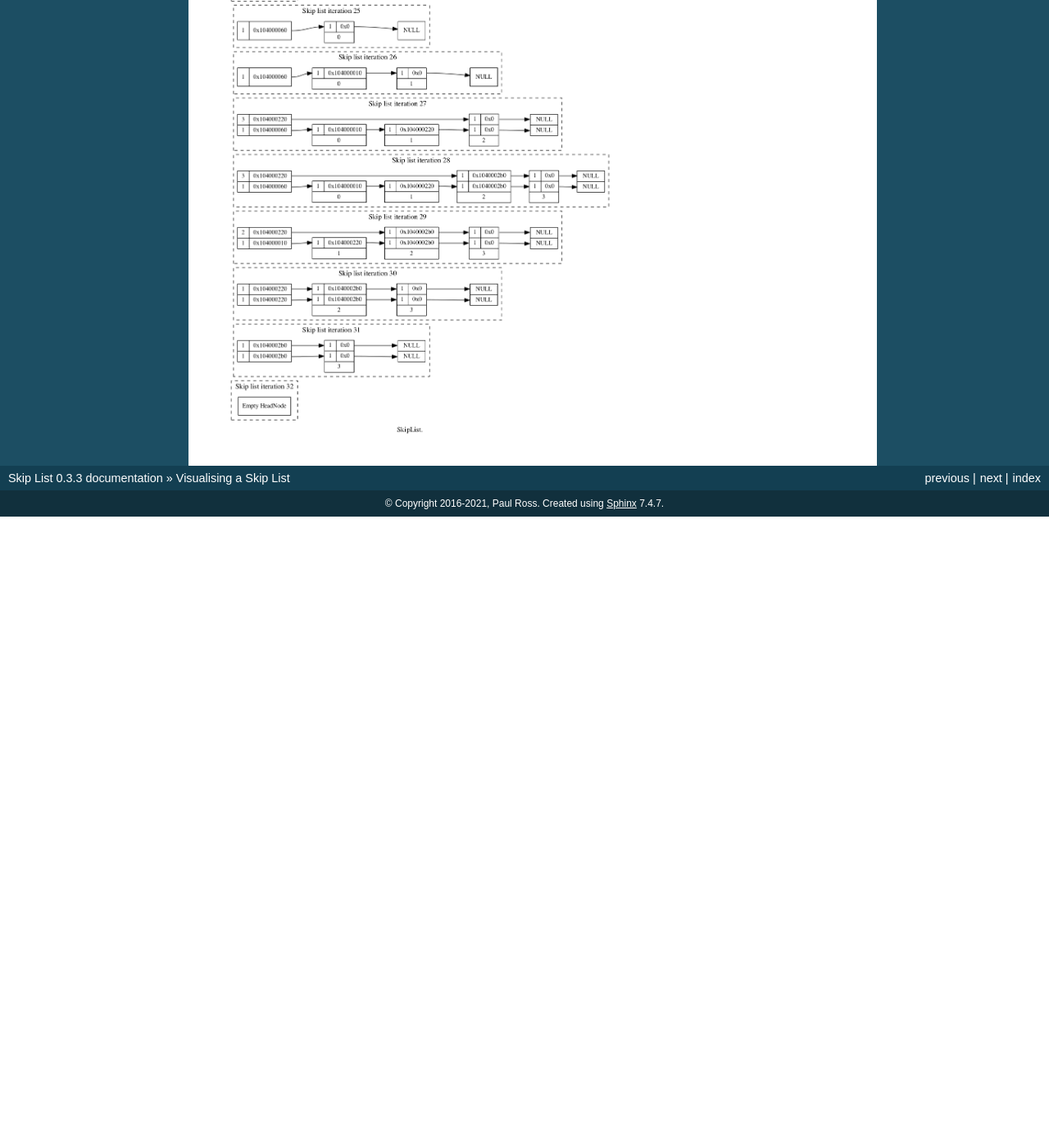
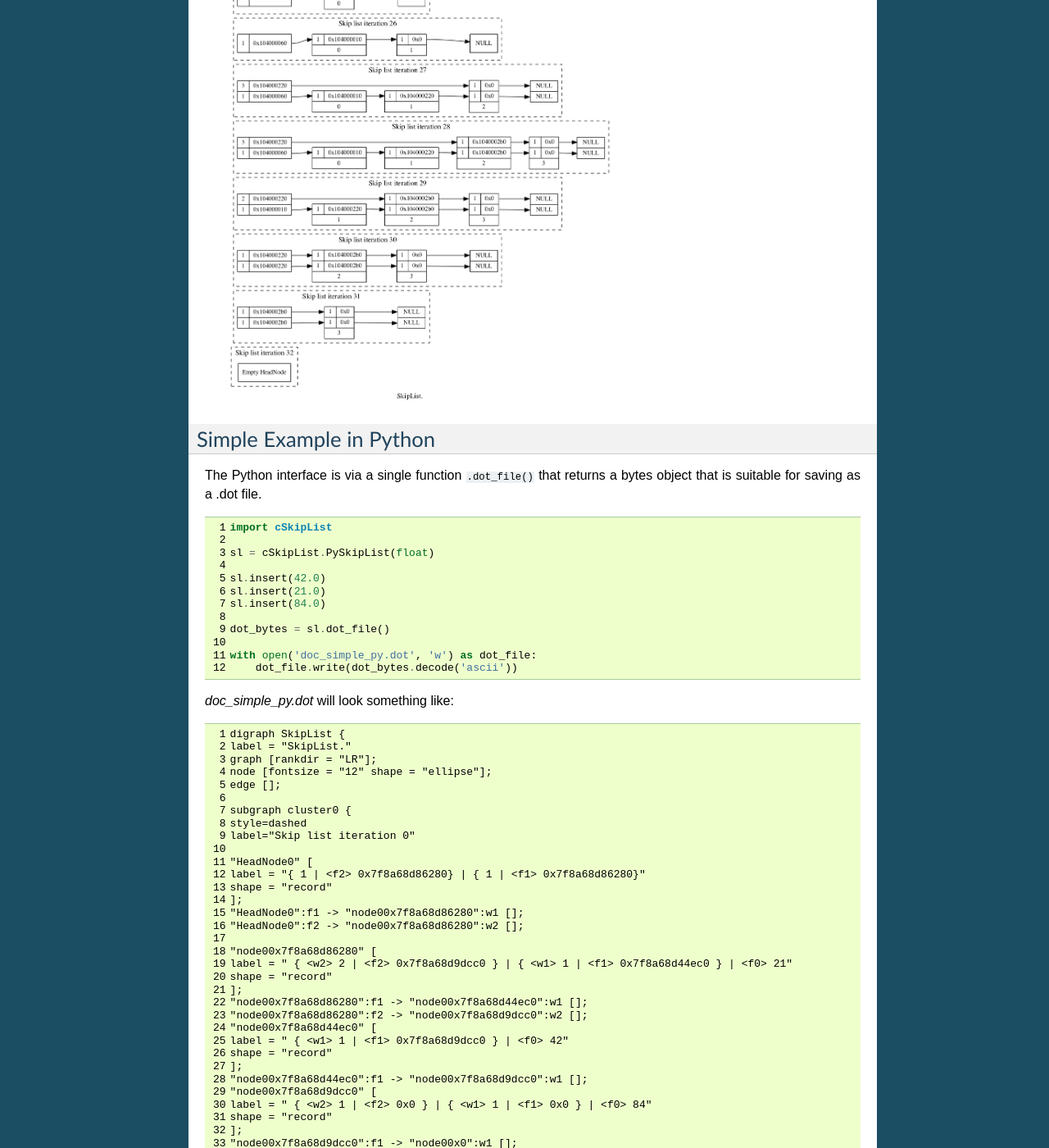
Before and after one commit to paulross/skiplist, a Sphinx documentation site: the page built from docs/source/visualisations.rst, in a window 1280 px wide and 1400 px high, scrolled down 4599 px. Shown: the whole window at 82% size. Built offline with Sphinx 7.4.7, drawn with Linux system fonts in a browser that asks for light colours; before the commit the page ends 5229 px from its top, so only the background shows below that; some of the changed text lies outside the part shown.

```diff
--- a/docs/source/introduction.rst
+++ b/docs/source/introduction.rst
@@ -33,7 +33,7 @@ This project contains a SkipList implementation in C++ with Python bindings with
 * The SkipList has exhaustive internal integrity checks.
 * Python SkipLists can be long/float/bytes/object types, the latter can have user defined comparison functions.
 * With Python 3.8+ SkipLists can be combined with the `multiprocessing.shared_memory <https://docs.python.org/3/library/multiprocessing.shared_memory.html#module-multiprocessing.shared_memory>`_ module for concurrent operation on large arrays.
-  For example see :ref:`rolling-median-mp-shared-memory-label`.
+  For example see :ref:`rolling-median-mp-shared-memory-label` which speeds up a rolling median near linearly with the number of cores.
 * This implementation is extensively performance tested in C++ and Python, see :ref:`performance-label`.
 
 There are a some novel features to this implementation:
@@ -66,7 +66,8 @@ This SkipList requires:
 Python
 --------------------------------------
 
-This SkipList supports Python 2.7 and 3.6, 3.7, 3.8, 3.9 (and, probably, some earlier Python 3 versions).
+This SkipList version supports Python 3.6, 3.7, 3.8, 3.9 (and, probably, some earlier Python 3 versions).
+Earlier versions supported Python 2.7, this version might still do that.
 
 .. code-block:: sh
 
--- a/docs/source/visualisations.rst
+++ b/docs/source/visualisations.rst
@@ -26,7 +26,7 @@ Function              Description
 ===================== ==============================================================================
 
 ----------------------------
-Simple Example
+Simple Example in C++
 ----------------------------
 
 This takes a single snapshot of the skip list. Create a skip list and insert 5 values into it.
@@ -61,11 +61,11 @@ Will produce something like this SVG diagram:
     :width: 800
 
 
-----------------------------
 Inserting the Values 0 to 7
 ----------------------------
 
-Multiple snapshots can also be created showing how the skiplist grows and shrinks. This diagram was created with the following C++ code:
+Multiple snapshots can also be created showing how the skiplist grows and shrinks.
+This diagram was created with the following C++ code:
 
 .. code-block:: cpp
 
@@ -99,7 +99,6 @@ Will produce this [*doc_insert.png*]:
 .. .. image:: visualisations/doc_insert_remove.png
 ..     :width: 640
 
----------------------------------------------------------------
 Inserting the Values 0 to 3 and Removing them Multiple Times
 ---------------------------------------------------------------
 
@@ -133,3 +132,81 @@ Produces this image, note how the shape of the skip list nodes changes with repe
 
 .. image:: visualisations/doc_insert_remove_repeat.png
     :width: 500
+
+----------------------------
+Simple Example in Python
+----------------------------
+
+The Python interface is via a single function ``.dot_file()`` that returns a bytes object that is suitable for saving as a .dot file.
+
+.. code-block:: python
+
+    import cSkipList
+
+    sl = cSkipList.PySkipList(float)
+
+    sl.insert(42.0)
+    sl.insert(21.0)
+    sl.insert(84.0)
+
+    dot_bytes = sl.dot_file()
+
+    with open('doc_simple_py.dot', 'w') as dot_file:
+        dot_file.write(dot_bytes.decode('ascii'))
+
+*doc_simple_py.dot* will look something like:
+
+.. code-block:: text
+
+    digraph SkipList {
+    label = "SkipList."
+    graph [rankdir = "LR"];
+    node [fontsize = "12" shape = "ellipse"];
+    edge [];
+
+    subgraph cluster0 {
+    style=dashed
+    label="Skip list iteration 0"
+
+    "HeadNode0" [
+    label = "{ 1 | <f2> 0x7f8a68d86280} | { 1 | <f1> 0x7f8a68d86280}"
+    shape = "record"
+    ];
+    "HeadNode0":f1 -> "node00x7f8a68d86280":w1 [];
+    "HeadNode0":f2 -> "node00x7f8a68d86280":w2 [];
+
+    "node00x7f8a68d86280" [
+    label = " { <w2> 2 | <f2> 0x7f8a68d9dcc0 } | { <w1> 1 | <f1> 0x7f8a68d44ec0 } | <f0> 21"
+    shape = "record"
+    ];
+    "node00x7f8a68d86280":f1 -> "node00x7f8a68d44ec0":w1 [];
+    "node00x7f8a68d86280":f2 -> "node00x7f8a68d9dcc0":w2 [];
+    "node00x7f8a68d44ec0" [
+    label = " { <w1> 1 | <f1> 0x7f8a68d9dcc0 } | <f0> 42"
+    shape = "record"
+    ];
+    "node00x7f8a68d44ec0":f1 -> "node00x7f8a68d9dcc0":w1 [];
+    "node00x7f8a68d9dcc0" [
+    label = " { <w2> 1 | <f2> 0x0 } | { <w1> 1 | <f1> 0x0 } | <f0> 84"
+    shape = "record"
+    ];
+    "node00x7f8a68d9dcc0":f1 -> "node00x0":w1 [];
+    "node00x7f8a68d9dcc0":f2 -> "node00x0":w2 [];
+
+    "node00x0" [label = "<w2> NULL | <w1> NULL" shape = "record"];
+    }
+
+    node0 [shape=record, label = "<f0> | ", style=invis, width=0.01];
+    node0:f0 -> HeadNode0 [style=invis];
+    }
+
+Running:
+
+.. code-block:: bash
+
+    dot -odoc_simple_py.png -Tpng doc_simple_py.dot
+
+Will produce something like this:
+
+.. image:: visualisations/doc_simple_py.png
+    :width: 640
```
Also changed, not shown: other parts of docs/source/visualisations.rst (+2 -2 lines), README.md (+4 -3 lines), docs/source/rolling_median.rst (+42 -14 lines), docs/source/visualisations/doc_simple_py.png (added), docs/source/visualisations/doc_simple_py.svg (added), 8 other files.
